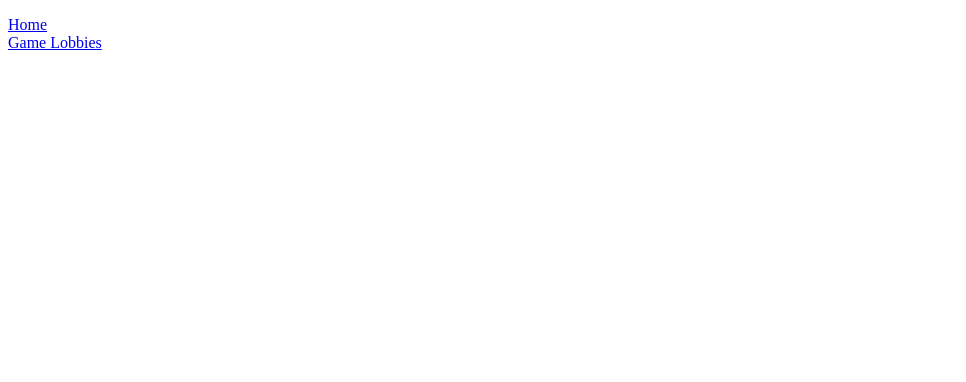
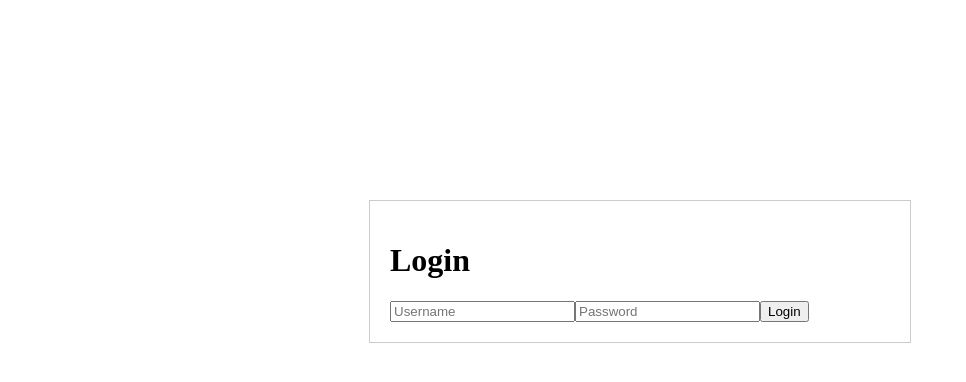
Before and after one commit to OC-Software-Engineering-Project-1/OC-Software-Engineering-Project-1, a Vue app in the folder GameWebsite/VueFrontend/: page /#/login in a window 1280 px wide. Shown: the top 382 px of the page, without its empty margins (0-966 px from the left). Built offline with nearby package versions, Linux system fonts and the light colour scheme.

Commit message:
Login base template

```diff
--- a/GameWebsite/VueFrontend/package.json
+++ b/GameWebsite/VueFrontend/package.json
@@ -12,8 +12,10 @@
     "name": ""
   },
   "dependencies": {
+    "logincomponent": "^1.0.0",
     "vue": "2.5.17",
-    "vue-router": "^3.1.6"
+    "vue-router": "^3.1.6",
+    "vuex": "^3.4.0"
   },
   "devDependencies": {
     "@vue/cli-plugin-babel": "3.0.4",
--- a/GameWebsite/VueFrontend/src/App.vue
+++ b/GameWebsite/VueFrontend/src/App.vue
@@ -1,28 +1,26 @@
 <template>
     <div id="app">
-        <p>
-            <router-link :to="{ name: 'home', params: { title: 'Board Game Website' }}">Home</router-link>
-            <br/>
-            <router-link :to="{ name: 'gamelobbies', params: { lobbyList: lobbyListData }}">Game Lobbies</router-link>
-        </p>
-        <router-view />
+            <div id="nav">
+            <router-link v-if="authenticated" to="/login" v-on:click.native="logout()" replace>Logout</router-link>
+            </div>
+
+            <router-view @authenticated="setAuthenticated" />
+
     </div>
 </template>
 
 <script src="https://unpkg.com/vue/dist/vue.js"></script>
 <script src="https://unpkg.com/vue-router/dist/vue-router.js"></script>
 <script>
-    import Home from './components/Home.vue';
-    import GameLobbies from './components/GameLobbies.vue';
-
     export default {
-        name: 'app',
-        components: {
-            Home,
-            GameLobbies
-        },
+        name: 'App',
         data() {
             return {
+                authenticated: false,
+                mockAccount:{
+                    username: "admin",                //Use this credentials for testing. Wait until Database is implemented to connect with backend
+                    password: "password",
+                },
                 lobbyListData: [
                     {
                         "gameTitle": "Cryptogram Game",
@@ -36,6 +34,19 @@
                     }
                 ]
             }
+        },
+        mounted() {
+            if(!this.authenticated) {
+                this.$router.replace({ name: "login" });
+            }
+        },
+        methods: {
+            setAuthenticated(status) {
+                this.authenticated = status;
+            },
+            logout() {
+                this.authenticated = false;
+            }
         }
     };
 </script>
--- a/GameWebsite/VueFrontend/src/components/GameLobbies.vue
+++ b/GameWebsite/VueFrontend/src/components/GameLobbies.vue
@@ -1,5 +1,12 @@
 <template>
     <div class="gameLobbies">
+        <h1>{{ title }}</h1>
+        <p>
+        <router-link :to="{ name: 'home', params: { title: 'Board Game Website' }}">Home</router-link>
+        <br/>
+        <router-link :to="{ name: 'gamelobbies', params: { lobbyList: lobbyListData }}">Game Lobbies</router-link>
+        <br/>
+        </p>
         <ul id="lobbyList">
             <li v-for="(lobby, index) in lobbyList" :key="index">
                 {{ lobby.gameTitle }} ({{ lobby.occupancy }}/{{ lobby.capacity }})
@@ -9,8 +16,10 @@
 </template>
 
 <script>
+
     export default {
         name: 'GameLobbies',
+
         props: {
             lobbyList: Array
         }
@@ -18,4 +27,10 @@
 </script>
 
 <style scoped>
+    #gameLobbies {
+        background-color: #FFFFFF;
+        border: 1px solid #CCCCCC;
+        padding: 20px;
+        margin-top: 10px;
+    }
 </style>
--- a/GameWebsite/VueFrontend/src/components/Home.vue
+++ b/GameWebsite/VueFrontend/src/components/Home.vue
@@ -1,13 +1,22 @@
 <template>
-    <div class="home">
+    <div class="home" id="home">
         <h1>{{ title }}</h1>
+        <h5>Hi {{ username }}!</h5>
         <p>Welcome to your new single-page application, built with <a href="https://vuejs.org" target="_blank">Vue.js</a>.</p>
+        <p>
+        <router-link :to="{ name: 'home', params: { title: 'Board Game Website' }}">Home</router-link>
+        <br/>
+        <router-link :to="{ name: 'gamelobbies', params: { lobbyList: lobbyListData }}">Game Lobbies</router-link>
+        <br/>
+        </p>
     </div>
 </template>
 
 <script>
+
     export default {
         name: 'Home',
+
         props: {
             title: String
         }
@@ -16,4 +25,10 @@
 
 <!-- Add "scoped" attribute to limit CSS to this component only -->
 <style scoped>
+    #home {
+        background-color: #FFFFFF;
+        border: 1px solid #CCCCCC;
+        padding: 20px;
+        margin-top: 10px;
+    }
 </style>
--- /dev/null
+++ b/GameWebsite/VueFrontend/src/components/Login.vue
@@ -0,0 +1,47 @@
+<template>
+    <div id="login">
+        <h1>Login</h1>
+        <input type="text" name="username" v-model="input.username" placeholder="Username" />
+        <input type="password" name="password" v-model="input.password" placeholder="Password" />
+        <button type="button" v-on:click="login()">Login</button>
+    </div>
+</template>
+
+<script>
+    export default {
+        name: 'Login',
+        data() {
+            return {
+                input: {
+                    username: "",
+                    password: ""
+                }
+            }
+        },
+        methods: {
+            login() {
+                if(this.input.username != "" && this.input.password != "") {
+                    if(this.input.username == this.$parent.mockAccount.username && this.input.password == this.$parent.mockAccount.password) {
+                        this.$emit("authenticated", true);
+                        this.$router.replace({ name: "home" });
+                    } else {
+                        //console.log("The username and / or password is incorrect");
+                    }
+                } else {
+                    //console.log("A username and password must be present");
+                }
+            }
+        }
+    }
+</script>
+
+<style scoped>
+    #login {
+        width: 500px;
+        border: 1px solid #CCCCCC;
+        background-color: #FFFFFF;
+        margin: auto;
+        margin-top: 200px;
+        padding: 20px;
+    }
+</style>
--- a/GameWebsite/VueFrontend/src/main.js
+++ b/GameWebsite/VueFrontend/src/main.js
@@ -1,9 +1,10 @@
 import Vue from 'vue';
 import VueRouter from 'vue-router';
 import App from './App.vue';
-
+import LoginComponent from './components/Login.vue'
 import Home from './components/Home.vue'
 import GameLobbies from './components/GameLobbies.vue'
+
 
 Vue.config.productionTip = true;
 Vue.use(VueRouter);
@@ -21,7 +22,18 @@
             name: 'gamelobbies',
             component: GameLobbies,
             props: true
-        }
+        },
+        {
+            path: '/',
+            redirect: {
+                name: "login"
+            }
+        },
+        {
+            path: "/login",
+            name: "login",
+            component: LoginComponent
+        },
     ]
 });
 
```
